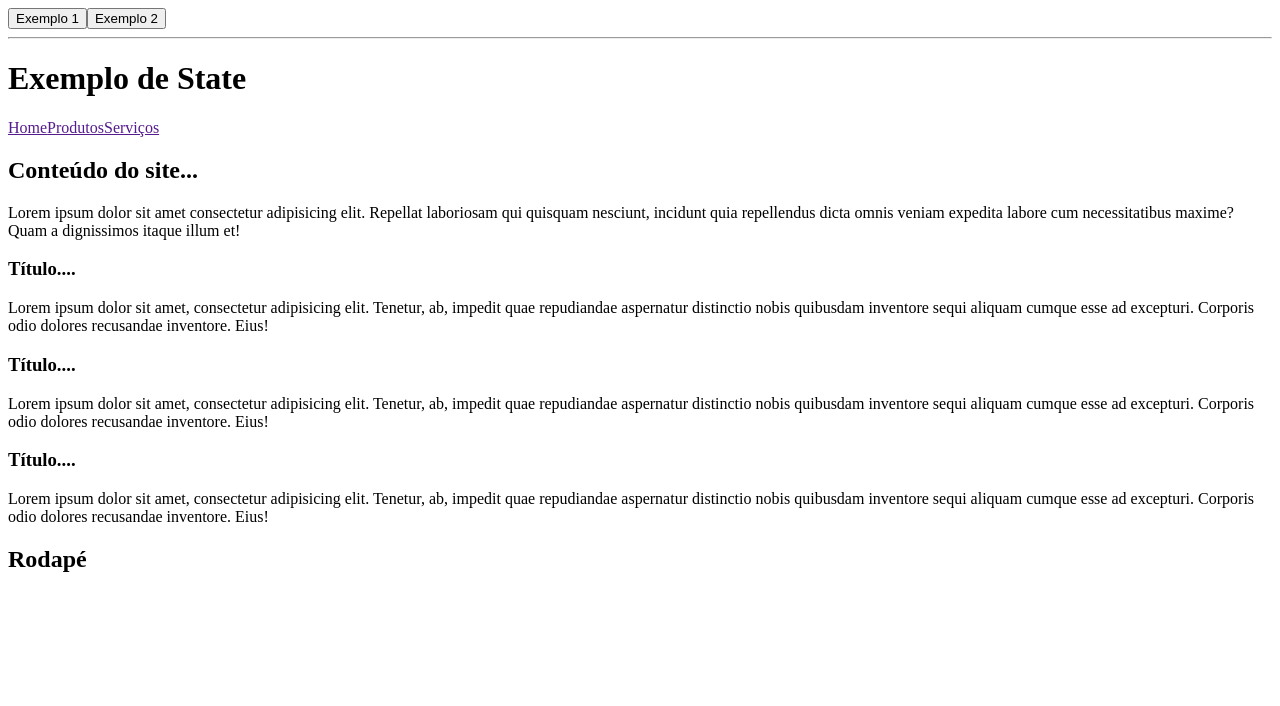
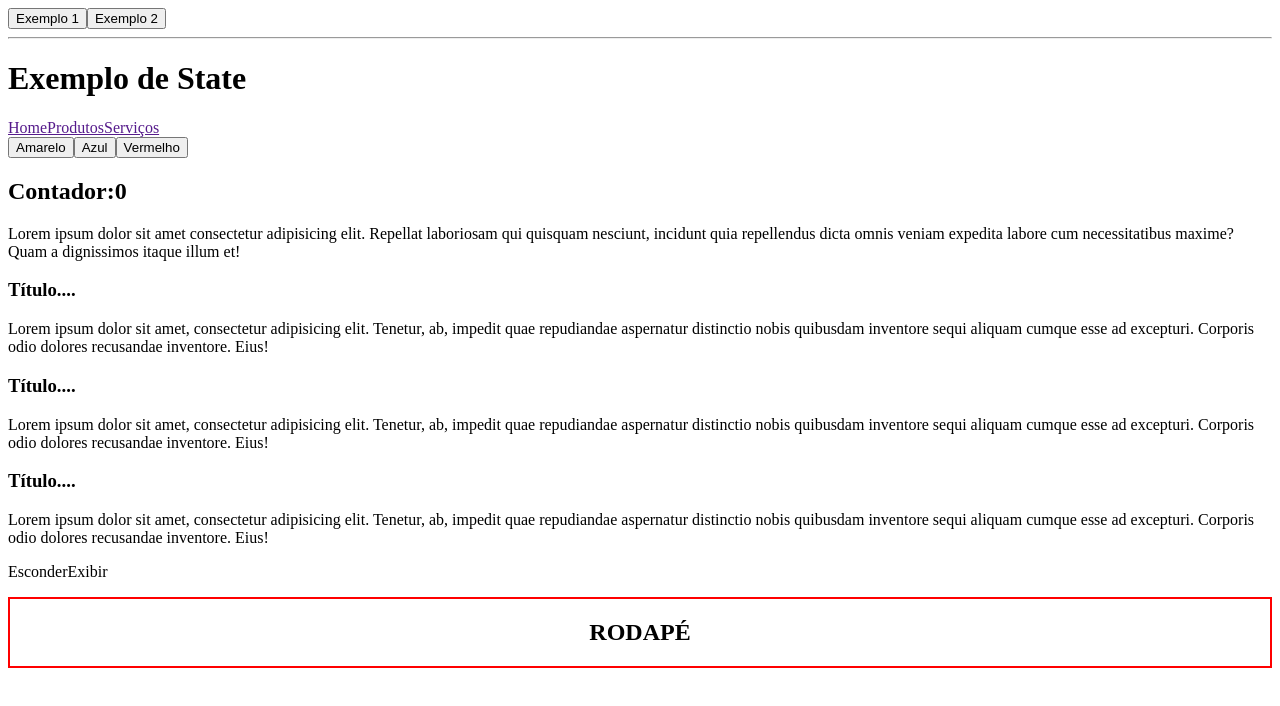
Before and after one commit to IgnacioNeto/meu-app, a React (Create React App) app: page / in a window 1280 px wide. Shown: the top 706 px of the page. Built offline with nearby package versions, Linux system fonts and the light colour scheme.

Commit message:
Eventos de componentes
Eventos de componentes

```diff
--- a/src/components/layout/Conteudo.jsx
+++ b/src/components/layout/Conteudo.jsx
@@ -1,10 +1,24 @@
+import { useState } from "react";
 import Artigo from "../Artigo";
 
 const Conteudo = () => {
+  const [corFundo, setCorFundo] = useState();
+  const [contador, setContador] = useState(0);
+
+  const fundoAmarelo = () => setCorFundo("#FFEE71");
+  const fundoAzul = () => setCorFundo("lightblue");
+  const fundoVermelho = () => setCorFundo("lightpink");
+
+  const atualizaContagem = () => setContador(contador + 1);
+
   return (
-    <main>
+    <main style={{ backgroundColor: corFundo }}>
+      <button onMouseOver={fundoAmarelo}>Amarelo</button>
+      <button onMouseOver={fundoAzul}>Azul</button>
+      <button onMouseOver={fundoVermelho}>Vermelho</button>
+
       <section>
-        <h2>Conteúdo do site...</h2>
+        <h2 onClick={atualizaContagem}>Contador:{contador}</h2>
         <p>
           Lorem ipsum dolor sit amet consectetur adipisicing elit. Repellat
           laboriosam qui quisquam nesciunt, incidunt quia repellendus dicta
--- a/src/components/layout/Rodape.jsx
+++ b/src/components/layout/Rodape.jsx
@@ -1,8 +1,25 @@
+import { useState } from "react";
+
 const Rodape = () => {
+  const [estilos, setEstilos] = useState({
+    textAlign: "Center",
+    textTransform: "uppercase",
+    border: "solid 2px red",
+  });
+
+  const esconder = () => setEstilos({ display: "none" });
+  const exibir = () => setEstilos({ display: "block" });
+
   return (
-    <footer>
-      <h2>Rodapé</h2>
-    </footer>
+    <>
+      <p>
+        <span onMouseOver={esconder}>Esconder</span>
+        <span onMouseOver={exibir}>Exibir</span>
+      </p>
+      <footer style={estilos}>
+        <h2>Rodapé</h2>
+      </footer>
+    </>
   );
 };
 
```
